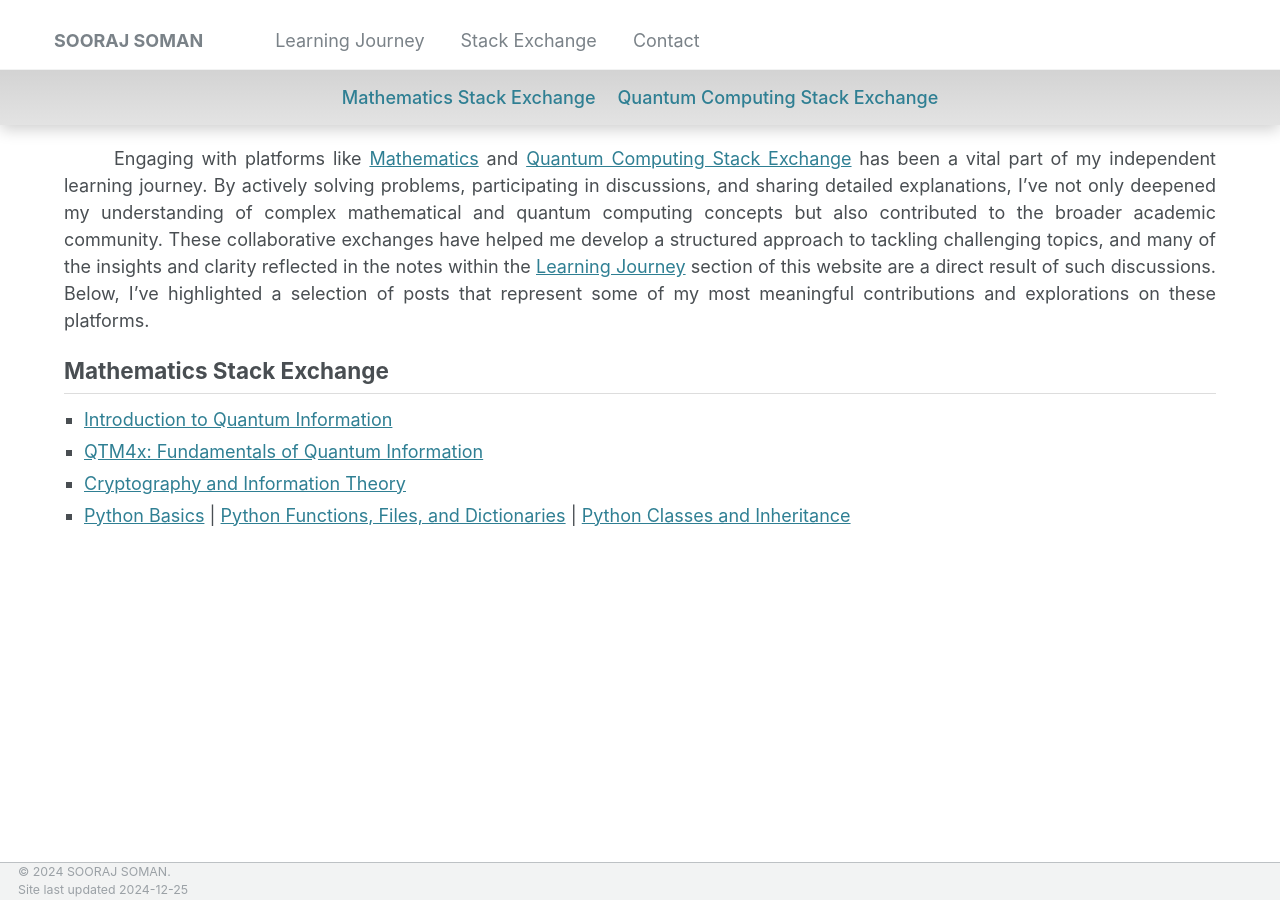
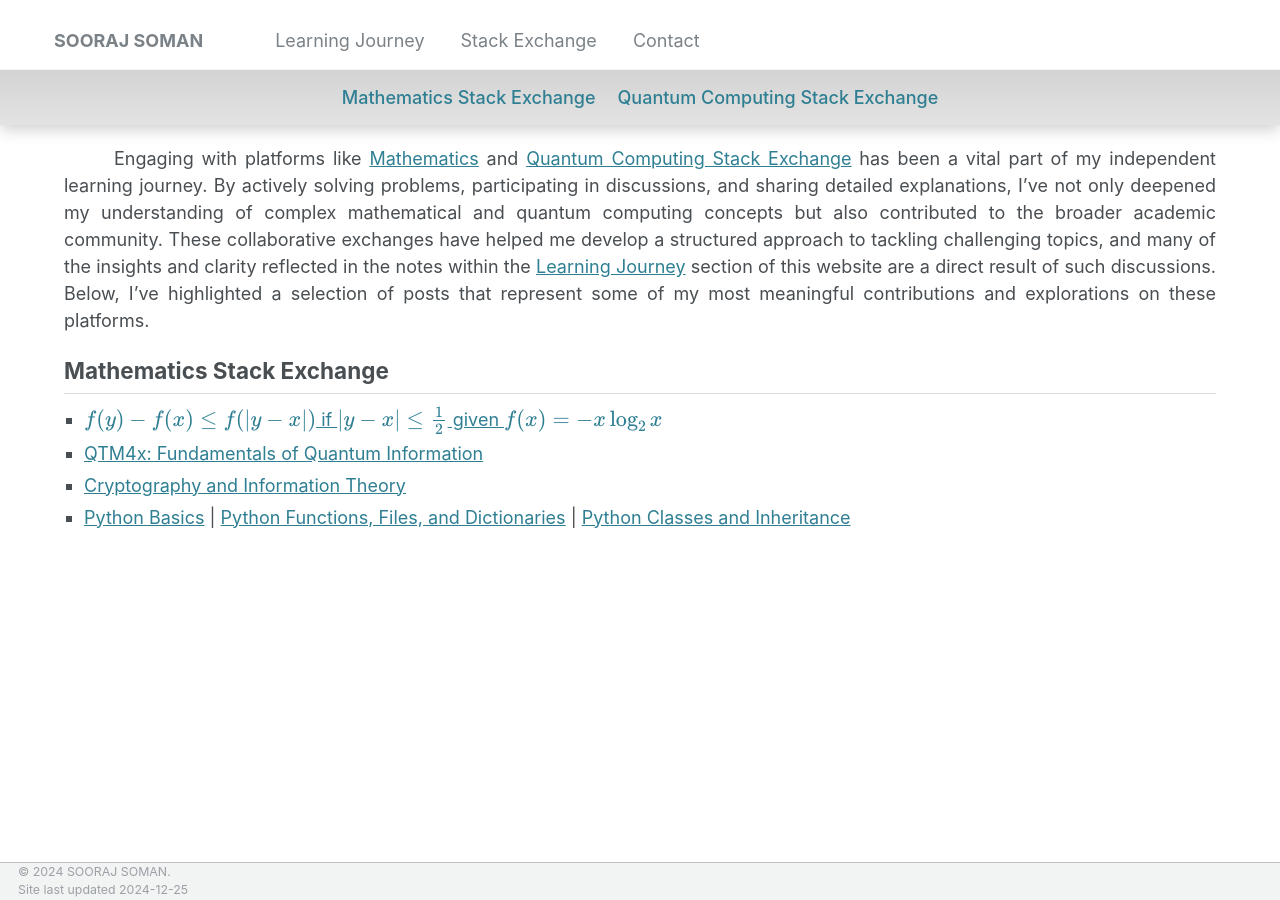
Before and after one commit to soorajss1729/soorajss1729.github.io, a Jekyll site: the page built from _stac/stac.md, in a window 1280 px wide. Built offline with Jekyll 4.4.1, drawn with Linux system fonts in a browser that asks for light colours.

Commit message:
Update stac.md

```diff
--- a/_stac/stac.md
+++ b/_stac/stac.md
@@ -94,7 +94,7 @@ h2 {
 
 <div class="onln">
 <ul>
-    <li><a href="https://coursera.org/verify/PMB7ZTCZMX3D">Introduction to Quantum Information</a></li>
+    <li><a href="https://math.stackexchange.com/questions/4614700/prove-fy-%E2%88%92-fx-leq-fy-%E2%88%92-x-if-y-%E2%88%92-x-%E2%89%A4-1-2-given-fx-x-log-2-x">$f(y) - f(x) \leq f(|y - x|)$ if $|y - x| \leq \frac{1}{2}$ given $f(x) = -x \log_2 x$</a></li>
     <li><a href="https://courses.edx.org/certificates/abb8551f8f65473cae0c5b8c076a8df4">QTM4x: Fundamentals of Quantum Information</a></li>
     <li><a href="https://coursera.org/verify/CZQLXDV8PUCX">Cryptography and Information Theory</a></li>
     <li><a href="https://coursera.org/verify/47ZU4EQLWWXT">Python Basics</a> | <a href="https://coursera.org/verify/C7KZRJFGRHEY">Python Functions, Files, and Dictionaries</a> | <a href="https://coursera.org/verify/YHGHGH8WU6SR">Python Classes and Inheritance</a></li>
```
